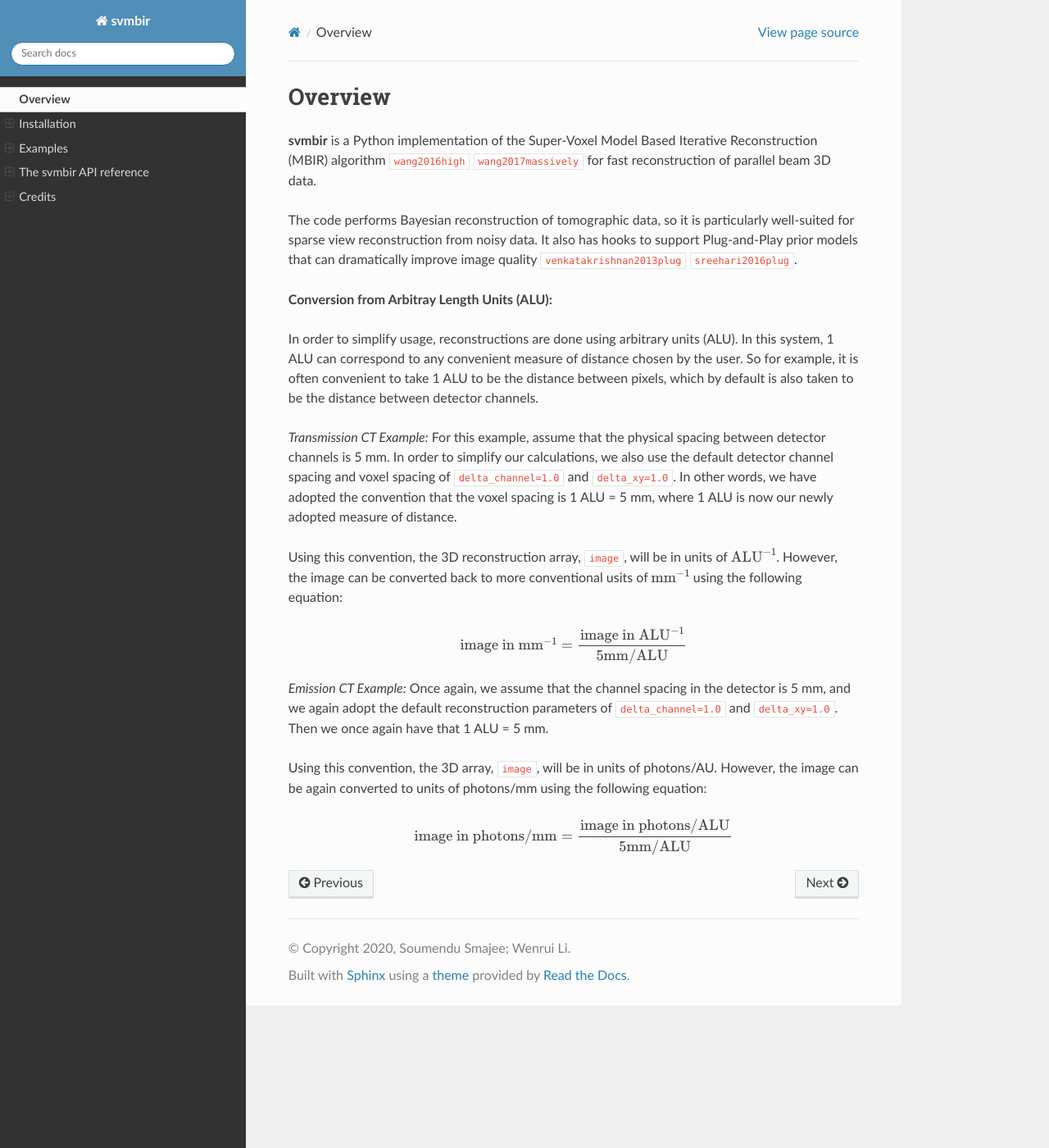
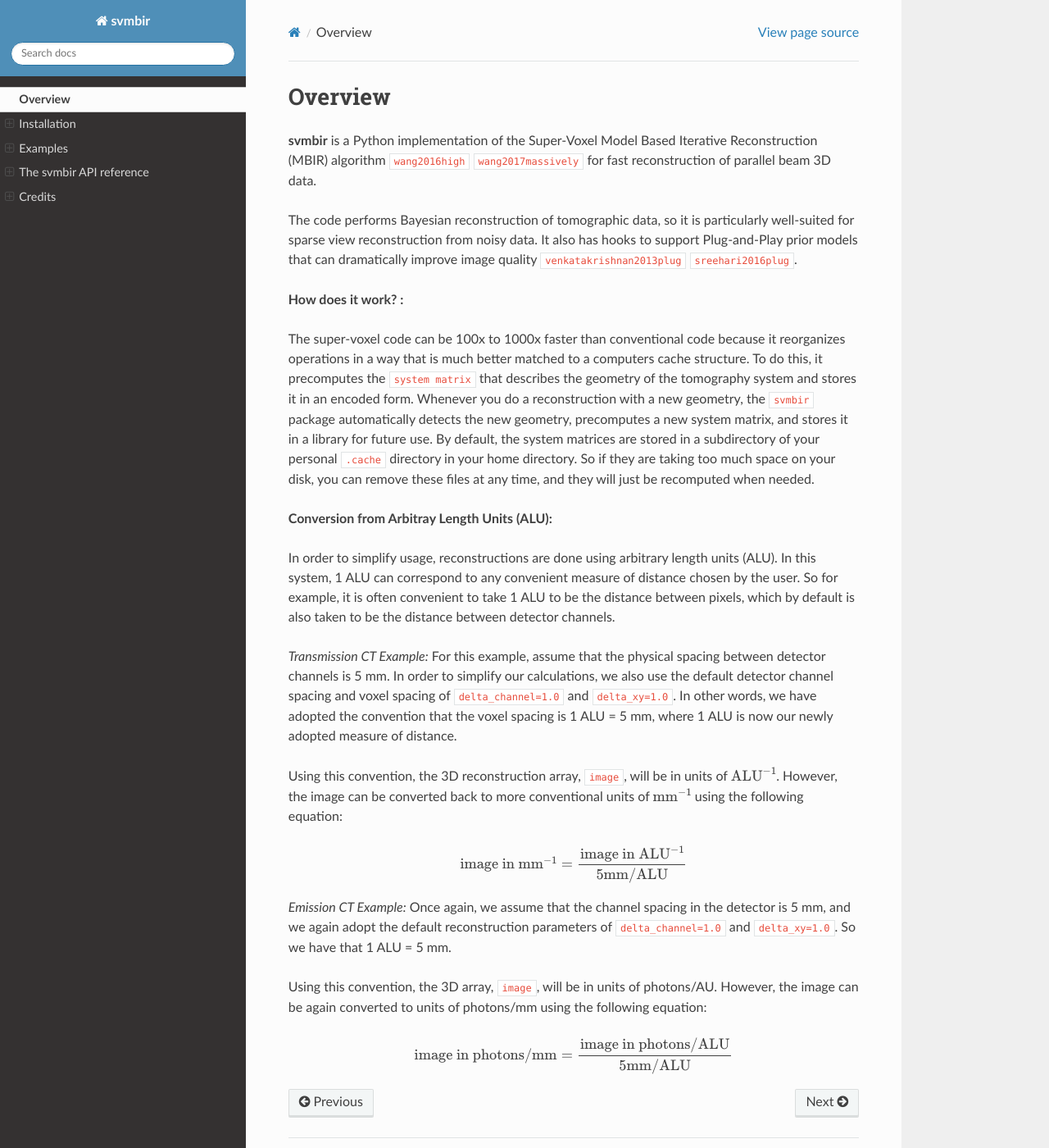
Before and after one commit to cabouman/svmbir, a Sphinx documentation site: the page built from docs/source/overview.rst, in a window 1280 px wide and 1400 px high. Shown: the whole window at 82% size. Built offline with Sphinx 7.4.7 and the Read the Docs theme 2.0.0, drawn with Linux system fonts in a browser that asks for light colours; cross-references to code outside the pages are shown as plain code.

Commit message:
Update overview.rst

```diff
--- a/docs/source/overview.rst
+++ b/docs/source/overview.rst
@@ -6,22 +6,25 @@ Overview
 
 The code performs Bayesian reconstruction of tomographic data, so it is particularly well-suited for sparse view reconstruction from noisy data. It also has hooks to support Plug-and-Play prior models that can dramatically improve image quality :cite:`venkatakrishnan2013plug` :cite:`sreehari2016plug`.
 
+**How does it work? :**
+
+The super-voxel code can be 100x to 1000x faster than conventional code because it reorganizes operations in a way that is much better matched to a computers cache structure. To do this, it precomputes the ``system matrix`` that describes the geometry of the tomography system and stores it in an encoded form. Whenever you do a reconstruction with a new geometry, the ``svmbir`` package automatically detects the new geometry, precomputes a new system matrix, and stores it in a library for future use. By default, the system matrices are stored in a subdirectory of your personal ``.cache`` directory in your home directory. So if they are taking too much space on your disk, you can remove these files at any time, and they will just be recomputed when needed.
 
 **Conversion from Arbitray Length Units (ALU):**
 
-In order to simplify usage, reconstructions are done using arbitrary units (ALU). In this system, 1 ALU can correspond to any convenient measure of distance chosen by the user. So for example, it is often convenient to take 1 ALU to be the distance between pixels, which by default is also taken to be the distance between detector channels.
+In order to simplify usage, reconstructions are done using arbitrary length units (ALU). In this system, 1 ALU can correspond to any convenient measure of distance chosen by the user. So for example, it is often convenient to take 1 ALU to be the distance between pixels, which by default is also taken to be the distance between detector channels.
 
 
 *Transmission CT Example:* For this example, assume that the physical spacing between detector channels is 5 mm. In order to simplify our calculations, we also use the default detector channel spacing and voxel spacing of ``delta_channel=1.0`` and ``delta_xy=1.0``. In other words, we have adopted the convention that the voxel spacing is 1 ALU = 5 mm, where 1 ALU is now our newly adopted measure of distance.
 
-Using this convention, the 3D reconstruction array, ``image``, will be in units of :math:`\mbox{ALU}^{-1}`. However, the image can be converted back to more conventional usits of :math:`\mbox{mm}^{-1}` using the following equation:
+Using this convention, the 3D reconstruction array, ``image``, will be in units of :math:`\mbox{ALU}^{-1}`. However, the image can be converted back to more conventional units of :math:`\mbox{mm}^{-1}` using the following equation:
 
 .. math::
 
     \mbox{image in mm$^{-1}$} = \frac{ \mbox{image in ALU$^{-1}$} }{ 5 \mbox{mm} / \mbox{ALU}}
 
 
-*Emission CT Example:* Once again, we assume that the channel spacing in the detector is 5 mm, and we again adopt the default reconstruction parameters of ``delta_channel=1.0`` and ``delta_xy=1.0``. Then we once again have that 1 ALU = 5 mm.
+*Emission CT Example:* Once again, we assume that the channel spacing in the detector is 5 mm, and we again adopt the default reconstruction parameters of ``delta_channel=1.0`` and ``delta_xy=1.0``. So we have that 1 ALU = 5 mm.
 
 Using this convention, the 3D array, ``image``, will be in units of photons/AU. However, the image can be again converted to units of photons/mm using the following equation:
 
```
